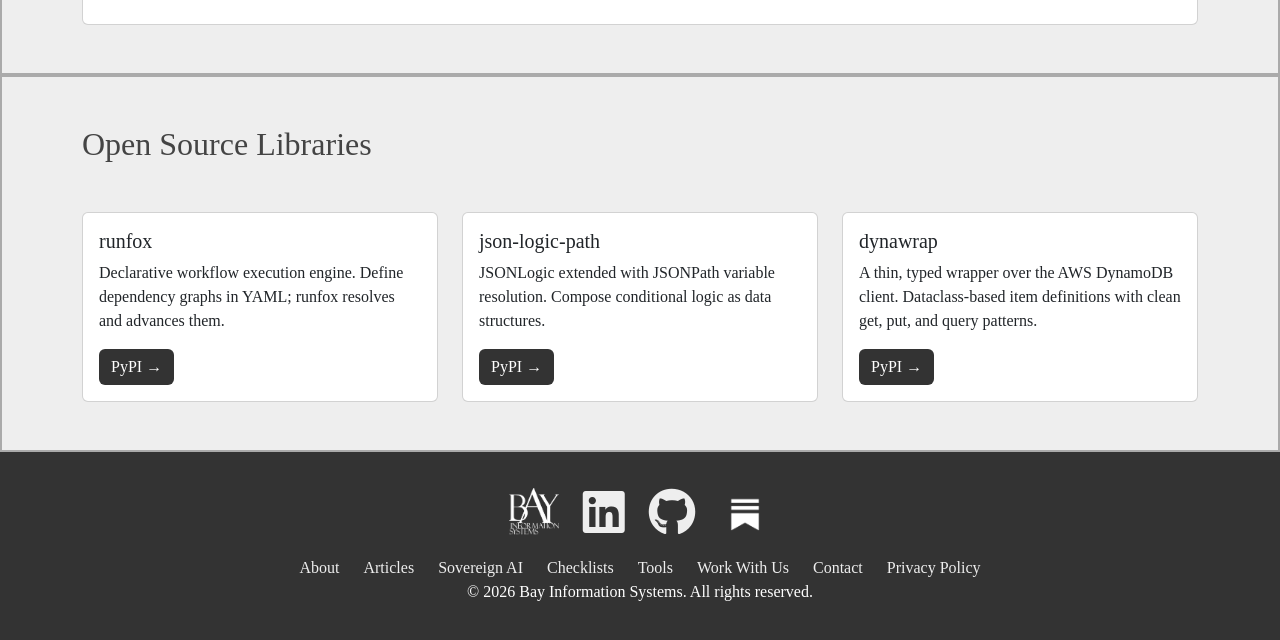
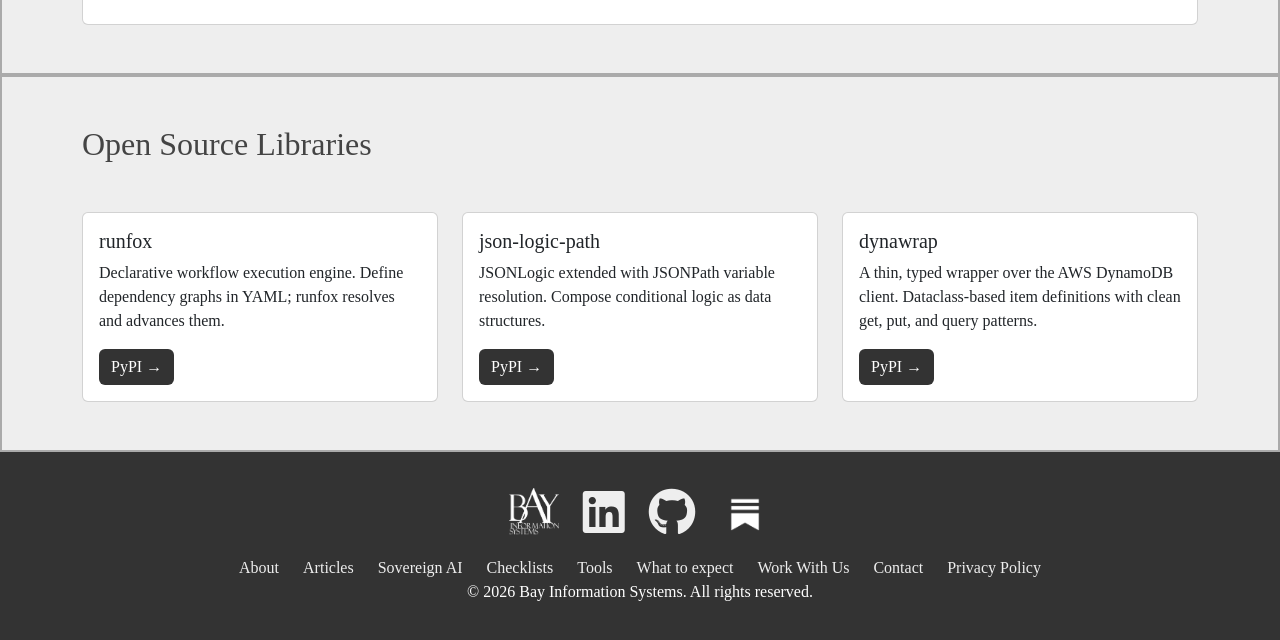
Before and after one commit to bayinfosys/bayinfosys.github.io, a Jekyll site: the page built from index.html, in a window 1280 px wide and 900 px high, scrolled down 2939 px, cut to the strip 260-900 px from the top of the window. Built offline with Jekyll 4.4.1, drawn with Linux system fonts in a browser that asks for light colours.

Commit message:
what to expect in footer

```diff
--- a/_includes/footer.html
+++ b/_includes/footer.html
@@ -13,6 +13,7 @@
     <a href="/sovereign-ai.html" style="color: var(--light-bg);">Sovereign AI</a>
     <a href="/checklists.html" style="color: var(--light-bg);">Checklists</a>
     <a href="/tools.html" style="color: var(--light-bg);">Tools</a>
+    <a href="/what-to-expect.html" style="color: var(--light-bg);">What to expect</a>
     <a href="/work-with-us.html" style="color: var(--light-bg);">Work With Us</a>
     <a href="/contact.html" style="color: var(--light-bg);">Contact</a>
     <a href="/privacy.html" style="color: var(--light-bg);">Privacy Policy</a>
```
